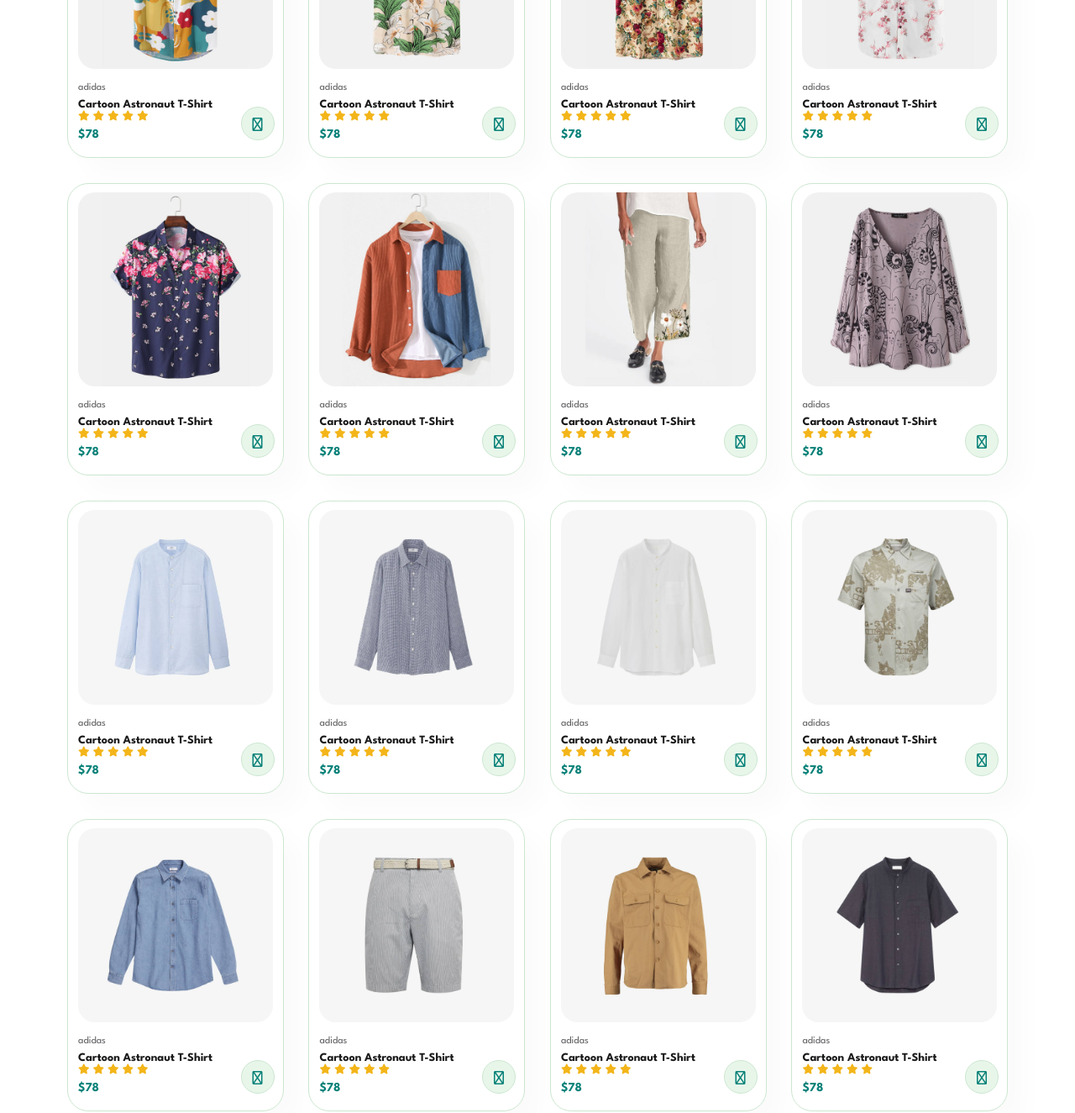
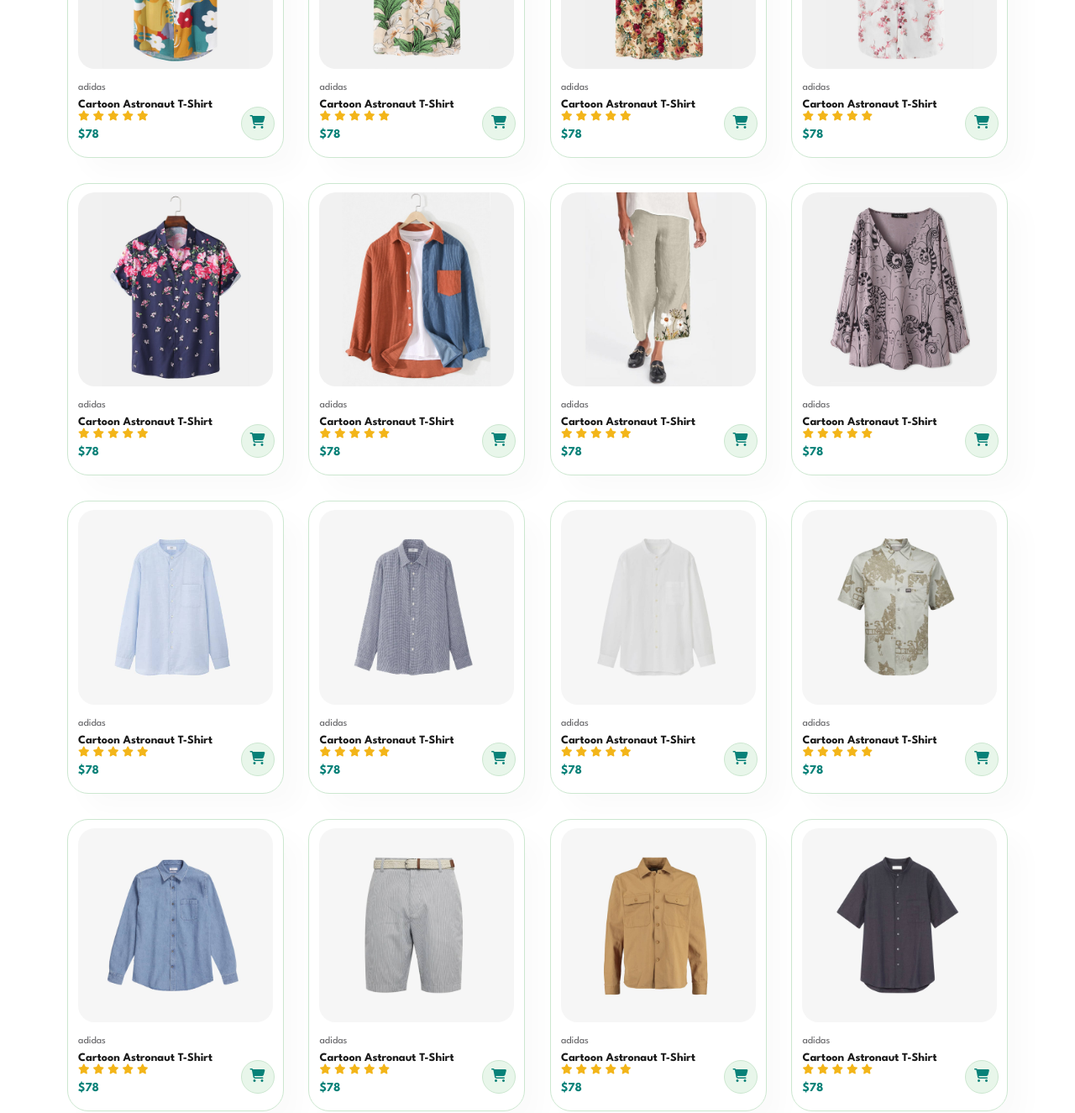
Before and after one commit to EssumanMark/Nova_E-commerce, a plain HTML site: page Shop/index.html in a window 1280 px wide. Shown: the part 640-1965 px from the top of the page at 84% size. Drawn offline with Linux system fonts and the light colour scheme.

Commit message:
new commit

```diff
--- a/Shop/index.html
+++ b/Shop/index.html
@@ -53,7 +53,7 @@
                          </div>
                          <h4>$78</h4>
                     </div>
-                    <a href="#"><i class="fa-solid fa-cart-shopping cart"></i></a>
+                    <a class="cart" href="#"><i class="fa-solid fa-cart-shopping"></i></a>
                </div>
                <div class="pro">
                     <img src="../img/products/f2.jpg" alt="">
@@ -69,7 +69,7 @@
                          </div>
                          <h4>$78</h4>
                     </div>
-                    <a href="#"><i class="fa-solid fa-cart-shopping cart"></i></a>
+                    <a class="cart" href="#"><i class="fa-solid fa-cart-shopping"></i></a>
                </div>
                <div class="pro">
                     <img src="../img/products/f3.jpg" alt="">
@@ -85,7 +85,7 @@
                          </div>
                          <h4>$78</h4>
                     </div>
-                    <a href="#"><i class="fa-solid fa-cart-shopping cart"></i></a>
+                    <a class="cart" href="#"><i class="fa-solid fa-cart-shopping"></i></a>
                </div>
                <div class="pro">
                     <img src="../img/products/f4.jpg" alt="">
@@ -101,7 +101,7 @@
                          </div>
                          <h4>$78</h4>
                     </div>
-                    <a href="#"><i class="fa-solid fa-cart-shopping cart"></i></a>
+                    <a class="cart" href="#"><i class="fa-solid fa-cart-shopping"></i></a>
                </div>
                <div class="pro">
                     <img src="../img/products/f5.jpg" alt="">
@@ -117,7 +117,7 @@
                          </div>
                          <h4>$78</h4>
                     </div>
-                    <a href="#"><i class="fa-solid fa-cart-shopping cart"></i></a>
+                    <a  class="cart" href="#"><i class="fa-solid fa-cart-shopping"></i></a>
                </div>
                <div class="pro">
                     <img src="../img/products/f6.jpg" alt="">
@@ -133,7 +133,7 @@
                          </div>
                          <h4>$78</h4>
                     </div>
-                    <a href="#"><i class="fa-solid fa-cart-shopping cart"></i></a>
+                    <a class="cart" href="#"><i class="fa-solid fa-cart-shopping"></i></a>
                </div>
                <div class="pro">
                     <img src="../img/products/f7.jpg" alt="">
@@ -149,7 +149,7 @@
                          </div>
                          <h4>$78</h4>
                     </div>
-                    <a href="#"><i class="fa-solid fa-cart-shopping cart"></i></a>
+                    <a class="cart" href="#"><i class="fa-solid fa-cart-shopping"></i></a>
                </div>
                <div class="pro">
                     <img src="../img/products/f8.jpg" alt="">
@@ -165,7 +165,7 @@
                          </div>
                          <h4>$78</h4>
                     </div>
-                    <a href="#"><i class="fa-solid fa-cart-shopping cart"></i></a>
+                    <a class="cart" href="#"><i class="fa-solid fa-cart-shopping"></i></a>
                </div>
                <div class="pro">
                     <img src="../img/products/n1.jpg" alt="">
@@ -181,7 +181,7 @@
                          </div>
                          <h4>$78</h4>
                     </div>
-                    <a href="#"><i class="fa-solid fa-cart-shopping cart"></i></a>
+                    <a class="cart" href="#"><i class="fa-solid fa-cart-shopping"></i></a>
                </div>
                <div class="pro">
                     <img src="../img/products/n2.jpg" alt="">
@@ -197,7 +197,7 @@
                          </div>
                          <h4>$78</h4>
                     </div>
-                    <a href="#"><i class="fa-solid fa-cart-shopping cart"></i></a>
+                    <a class="cart" href="#"><i class="fa-solid fa-cart-shopping"></i></a>
                </div>
                <div class="pro">
                     <img src="../img/products/n3.jpg" alt="">
@@ -213,7 +213,7 @@
                          </div>
                          <h4>$78</h4>
                     </div>
-                    <a href="#"><i class="fa-solid fa-cart-shopping cart"></i></a>
+                    <a class="cart" href="#"><i class="fa-solid fa-cart-shopping"></i></a>
                </div>
                <div class="pro">
                     <img src="../img/products/n4.jpg" alt="">
@@ -229,7 +229,7 @@
                          </div>
                          <h4>$78</h4>
                     </div>
-                    <a href="#"><i class="fa-solid fa-cart-shopping cart"></i></a>
+                    <a class="cart" href="#"><i class="fa-solid fa-cart-shopping"></i></a>
                </div>
                <div class="pro">
                     <img src="../img/products/n5.jpg" alt="">
@@ -245,7 +245,7 @@
                          </div>
                          <h4>$78</h4>
                     </div>
-                    <a href="#"><i class="fa-solid fa-cart-shopping cart"></i></a>
+                    <a class="cart" href="#"><i class="fa-solid fa-cart-shopping"></i></a>
                </div>
                <div class="pro">
                     <img src="../img/products/n6.jpg" alt="">
@@ -261,7 +261,7 @@
                          </div>
                          <h4>$78</h4>
                     </div>
-                    <a href="#"><i class="fa-solid fa-cart-shopping cart"></i></a>
+                    <a class="cart" href="#"><i class="fa-solid fa-cart-shopping"></i></a>
                </div>
                <div class="pro">
                     <img src="../img/products/n7.jpg" alt="">
@@ -277,7 +277,7 @@
                          </div>
                          <h4>$78</h4>
                     </div>
-                    <a href="#"><i class="fa-solid fa-cart-shopping cart"></i></a>
+                    <a class="cart" href="#"><i class="fa-solid fa-cart-shopping"></i></a>
                </div>
                <div class="pro">
                     <img src="../img/products/n8.jpg" alt="">
@@ -293,7 +293,7 @@
                          </div>
                          <h4>$78</h4>
                     </div>
-                    <a href="#"><i class="fa-solid fa-cart-shopping cart"></i></a>
+                    <a class="cart" href="#"><i class="fa-solid fa-cart-shopping"></i></a>
                </div>
           </div>
      </section>
```
